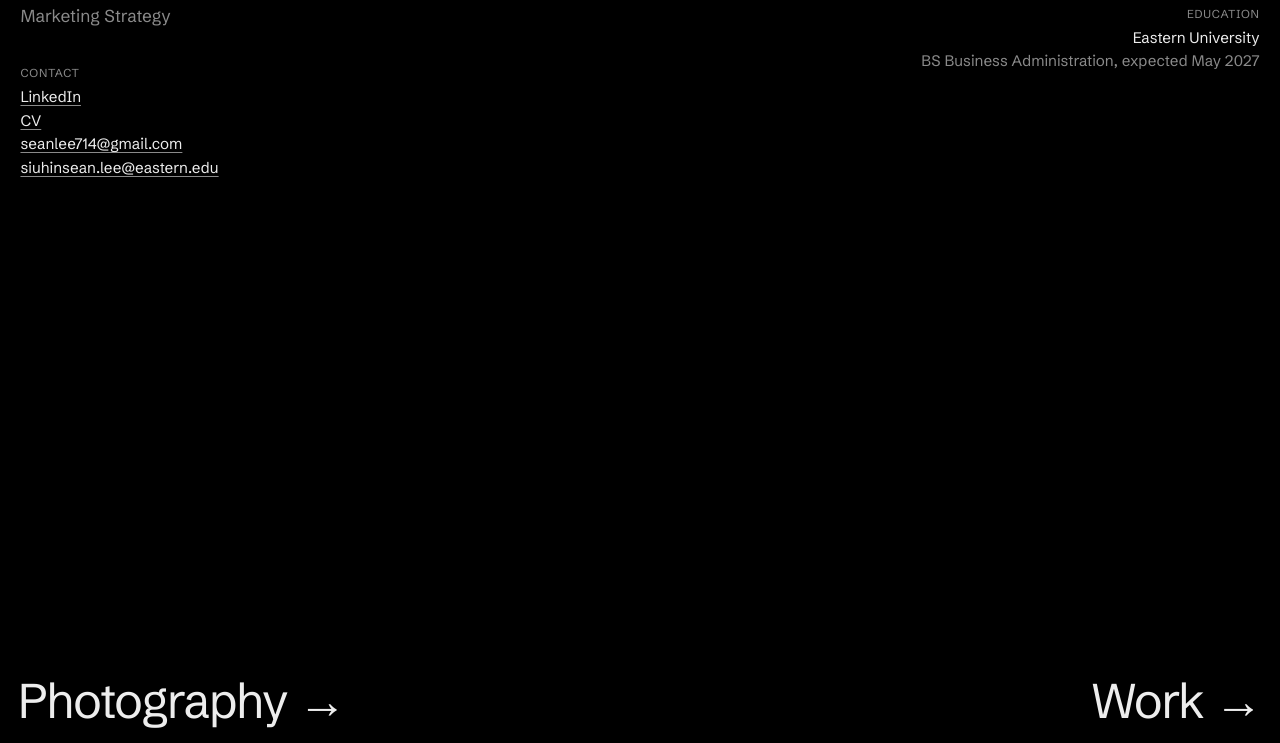
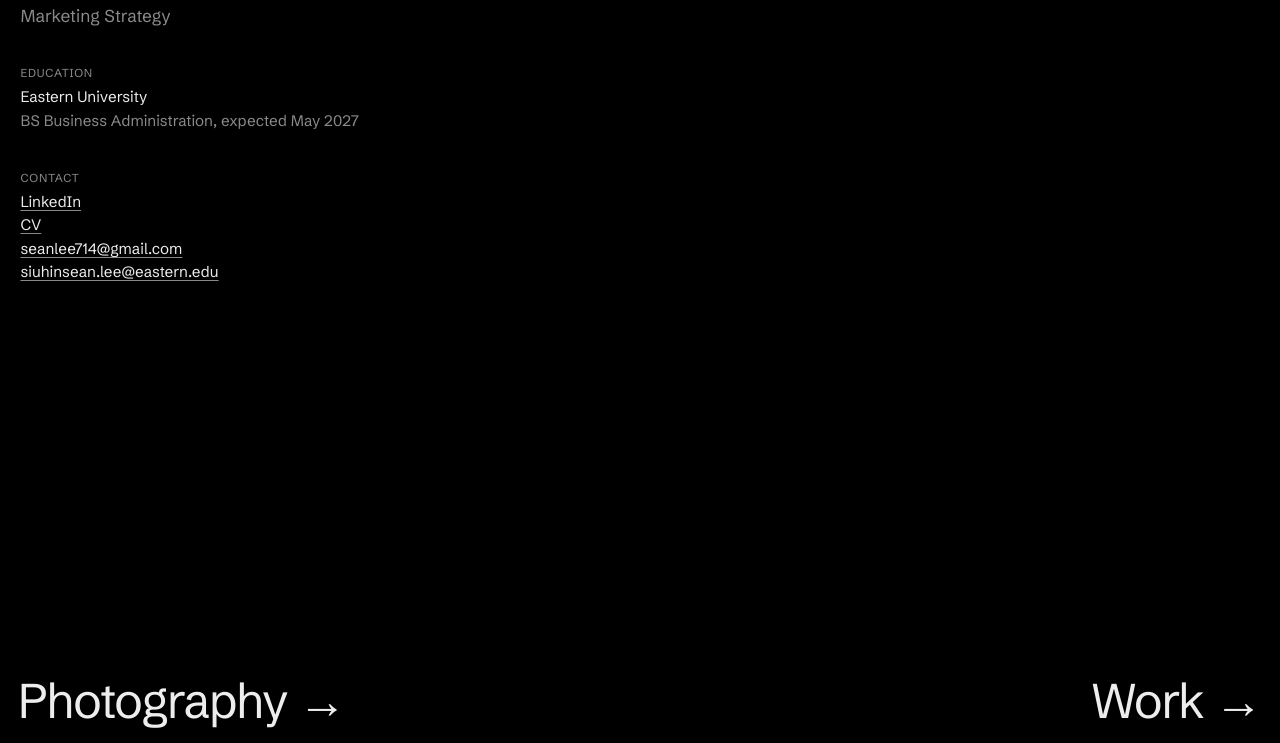
Before and after one commit to seanlee714-lgtm/siuhinseanlee, a plain HTML site: page index.html in a window 1280 px wide. Shown: the part 57-800 px from the top of the page. Drawn offline with Linux system fonts and the light colour scheme.

Commit message:
Education back in the left column, right under Marketing Strategy
Co-Authored-By: Claude Opus 5.5 <noreply@anthropic.com>

```diff
--- a/index.html
+++ b/index.html
@@ -18,12 +18,10 @@
 </head>
 <body>
 <main class="front" id="front">
-  <div class="tr">
-    <a class="who" href="#front">Sean Lee</a>
-    <p class="grad"><span class="k">Education</span><span>Eastern University</span><span class="dim">BS Business Administration, expected May 2027</span></p>
-  </div>
+  <a class="who" href="#front">Sean Lee</a>
   <div class="col">
     <h1><b>Siu Hin Sean Lee</b><span>Marketing Strategy</span></h1>
+    <p class="grad"><span class="k">Education</span><span>Eastern University</span><span class="dim">BS Business Administration, expected May 2027</span></p>
     <p><span class="k">Contact</span><a class="u" href="https://www.linkedin.com/in/sean-lee-9a9594276/" target="_blank" rel="noopener">LinkedIn</a>
        <a class="u" href="media/Sean-Lee-CV.pdf" target="_blank" rel="noopener">CV</a>
        <a class="u" href="mailto:seanlee714@gmail.com">seanlee714@gmail.com</a>
--- a/style.css
+++ b/style.css
@@ -43,7 +43,7 @@ body.on-work .front { transform: translateY(-30%); opacity: 0; }
 .col p { margin: 0; display: grid; justify-items: start; gap: .25em; font-size: clamp(.95rem, 1vw, 1.05rem); }
 .col .k { margin-bottom: .2em; font-size: .72rem; letter-spacing: .06em; text-transform: uppercase; }
 .col .sp { margin-top: 1em; }
-.col .grad { margin-top: auto; }
+.col .grad { margin-top: 0; }
 .u { text-decoration: underline; text-decoration-thickness: 1px; text-underline-offset: .22em; text-decoration-color: var(--dim); }
 .u:hover { color: var(--ink); text-decoration-color: var(--ink); }
 .to-work { grid-column: 1; grid-row: 3; align-self: end; justify-self: start; font-size: clamp(2.2rem, 3.8vw, 4rem); line-height: .9; letter-spacing: -0.03em; white-space: nowrap; transition: transform .5s var(--ease); }
@@ -181,10 +181,3 @@ dialog[open] { animation: fade .35s ease both; }
   .to-work { grid-column: 1 / -1; justify-self: end; }
   .to-photo { grid-column: 1 / -1; justify-self: start; }
 }
-
-/* top right: name tag with education under it */
-.tr { grid-column: 2; grid-row: 1; justify-self: end; align-self: start; display: grid; justify-items: end; gap: clamp(20px, 3vh, 32px); text-align: right; }
-.tr .who { grid-column: auto; justify-self: end; }
-.tr .grad { margin: 0; display: grid; justify-items: end; gap: .25em; font-size: clamp(.95rem, 1vw, 1.05rem); }
-.tr .grad .k { margin-bottom: .2em; font-size: .72rem; letter-spacing: .06em; text-transform: uppercase; }
-@media (max-width: 760px) { .tr { grid-column: 1 / -1; } }
```
